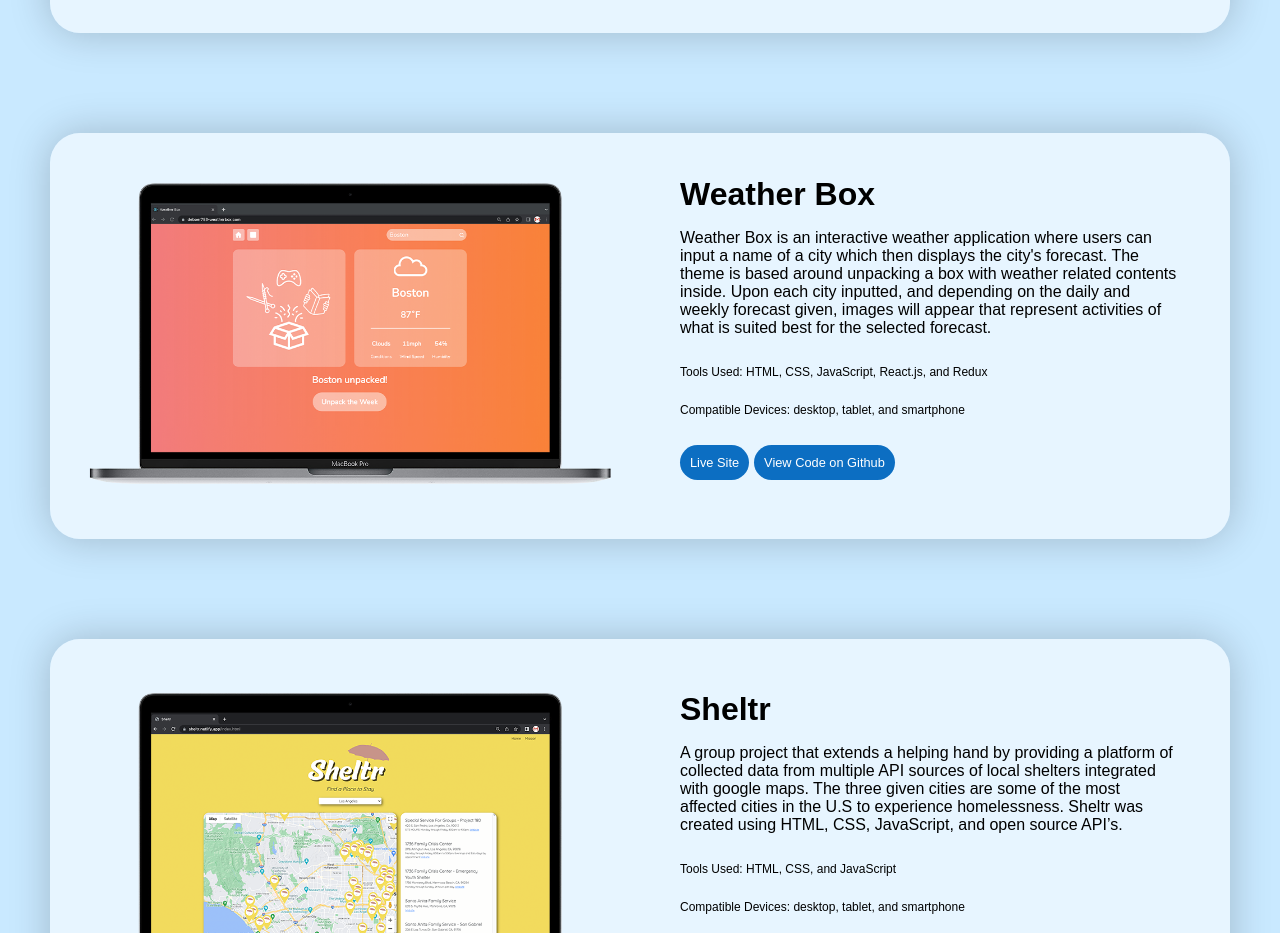
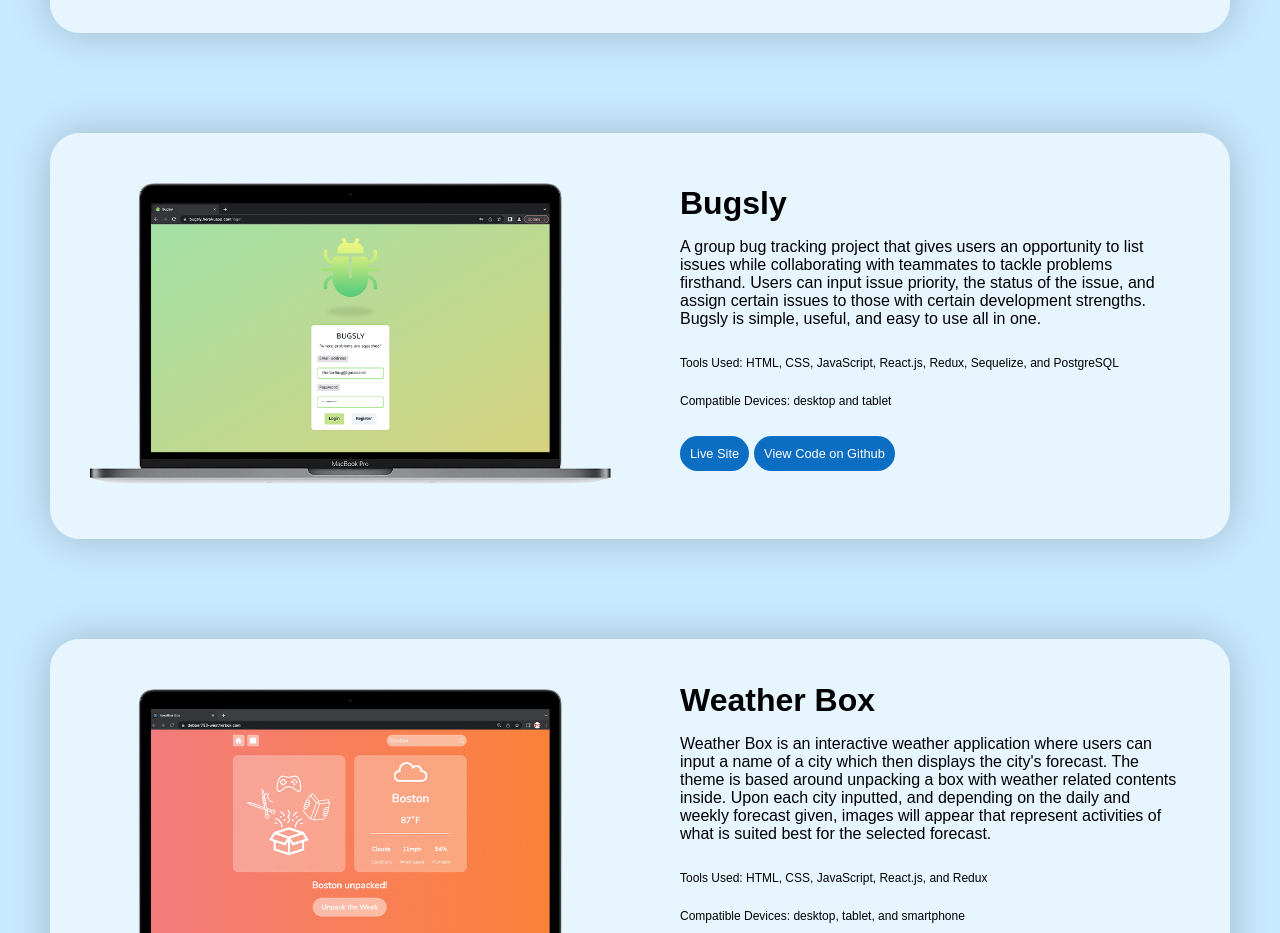
Before and after one commit to DeBoer753/my-PORTFOLIO, a React (Create React App) app: page / in a window 1280 px wide. Shown: the part 2020-2953 px from the top of the page. Built offline with nearby package versions, Linux system fonts and the light colour scheme.

Commit message:
added bugsly project

```diff
--- a/src/components/4-Projects/Projects.jsx
+++ b/src/components/4-Projects/Projects.jsx
@@ -4,6 +4,7 @@ import sheltr from '../../imgs/sheltr.png'
 import bloodBank from '../../imgs/bloodBank.png'
 import bashscape from '../../imgs/bashscape.png'
 import weatherBox from '../../imgs/weatherBox.png'
+import bugsly from '../../imgs/bugsly.png'
 
 // CSS:
 import styles from './Projects.module.css'
@@ -28,6 +29,24 @@ export default function Projects() {
                         <p className={styles.projectInfoLanguagesUsed}>Compatible Devices: desktop, tablet, and smartphone</p>
                         <p>
                             <a href='https://github.com/DeBoer753/my-portfolio' target="_blank" rel="noreferrer"><button className={styles.projectButtons}>View Code on Github</button></a>
+                        </p>
+                    </div>
+                </div>
+                <div className={styles.project}>
+                    <img src={bugsly} alt="" border="0" />
+                    <div className={styles.projectInfo}>
+                        <h5>Bugsly</h5>
+                        <p>A group bug tracking project that gives users an opportunity to list issues while collaborating with teammates to tackle problems firsthand. Users can
+                            input issue priority, the status of the issue, and assign certain issues to those with certain development strengths. Bugsly is simple,
+                            useful, and easy to use all in one.
+                        </p>
+                        <p className={styles.projectInfoLanguagesUsed}>Tools Used: HTML, CSS, JavaScript, React.js, Redux, Sequelize, and PostgreSQL</p>
+                        <p className={styles.projectInfoLanguagesUsed}>Compatible Devices: desktop and tablet</p>
+                        <p>
+                            <a href="https://www.deboer753-weatherbox.com/" target="_blank" rel="noreferrer"><button className={styles.projectButtons}>Live
+                                Site</button></a>
+                            <a href="https://github.com/DeBoer753/bug-tracker-PROJECT" target="_blank" rel="noreferrer"><button
+                                className={styles.projectButtons}>View Code on Github</button></a>
                         </p>
                     </div>
                 </div>
```
Also changed, not shown: src/imgs/bugsly.png (added).
